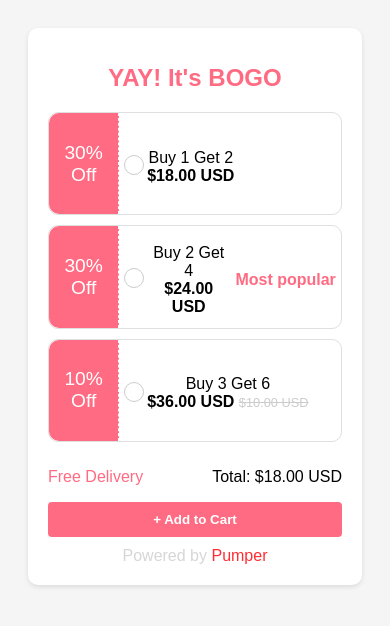
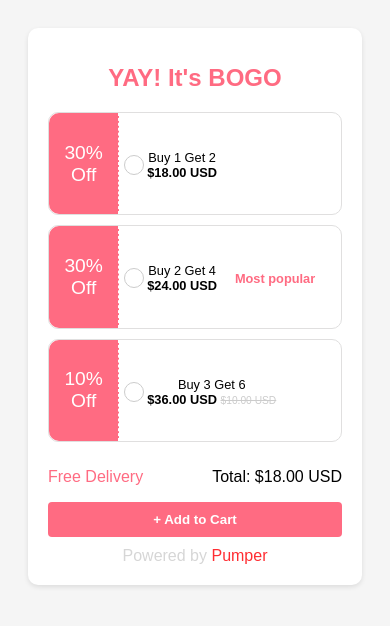
Before and after one commit to Snehal-Salvi/proveway-task, a plain HTML site: page index.html in a window 390 px wide. Drawn offline with Linux system fonts and the light colour scheme.

```diff
--- a/style.css
+++ b/style.css
@@ -227,3 +227,10 @@
 .pumper-text {
     color: #ff2d32;
 }
+
+/* Media Queries for Responsiveness */
+@media screen and (max-width: 480px) {
+    .offer-details p{
+        font-size: 0.8em;
+    }
+}
```
Also changed, not shown: 1 other file.
